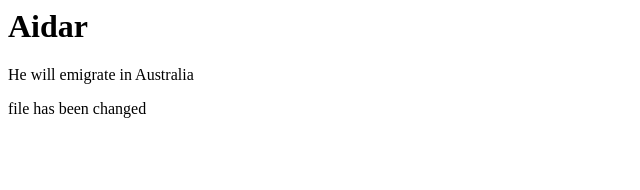
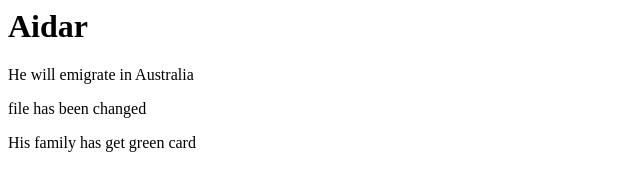
Before and after one commit to Timerbayev/step, a plain HTML site: page index.html in a window 1280 px wide. Shown: the whole page, without its empty margins (0-640 px from the left). Drawn offline with Linux system fonts and the light colour scheme.

Commit message:
second commit

```diff
--- a/index.html
+++ b/index.html
@@ -6,5 +6,6 @@
 <h1>Aidar</h1>
 <p>He will emigrate in Australia</p>
 <p>file has been changed</p>
+<p>His family has get green card</p>
 </body>
 </html>
```
